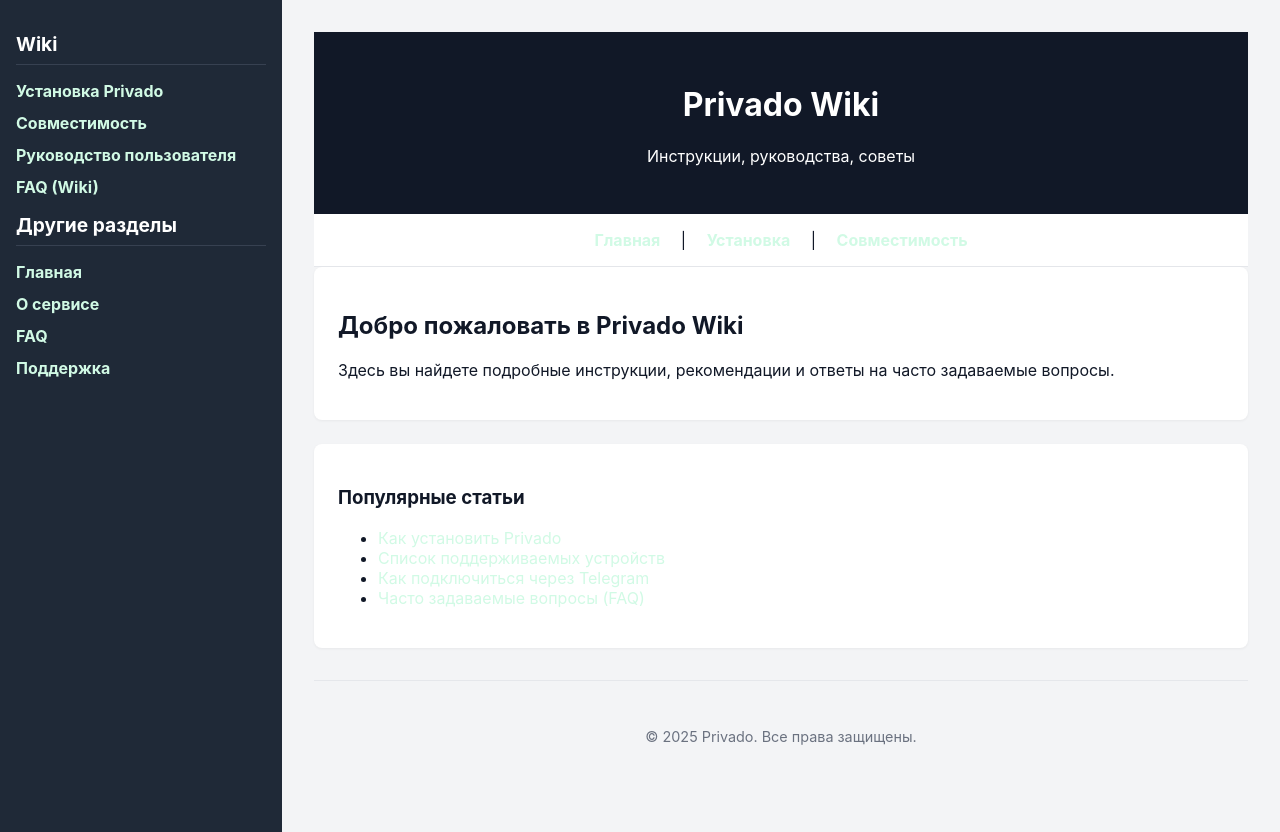
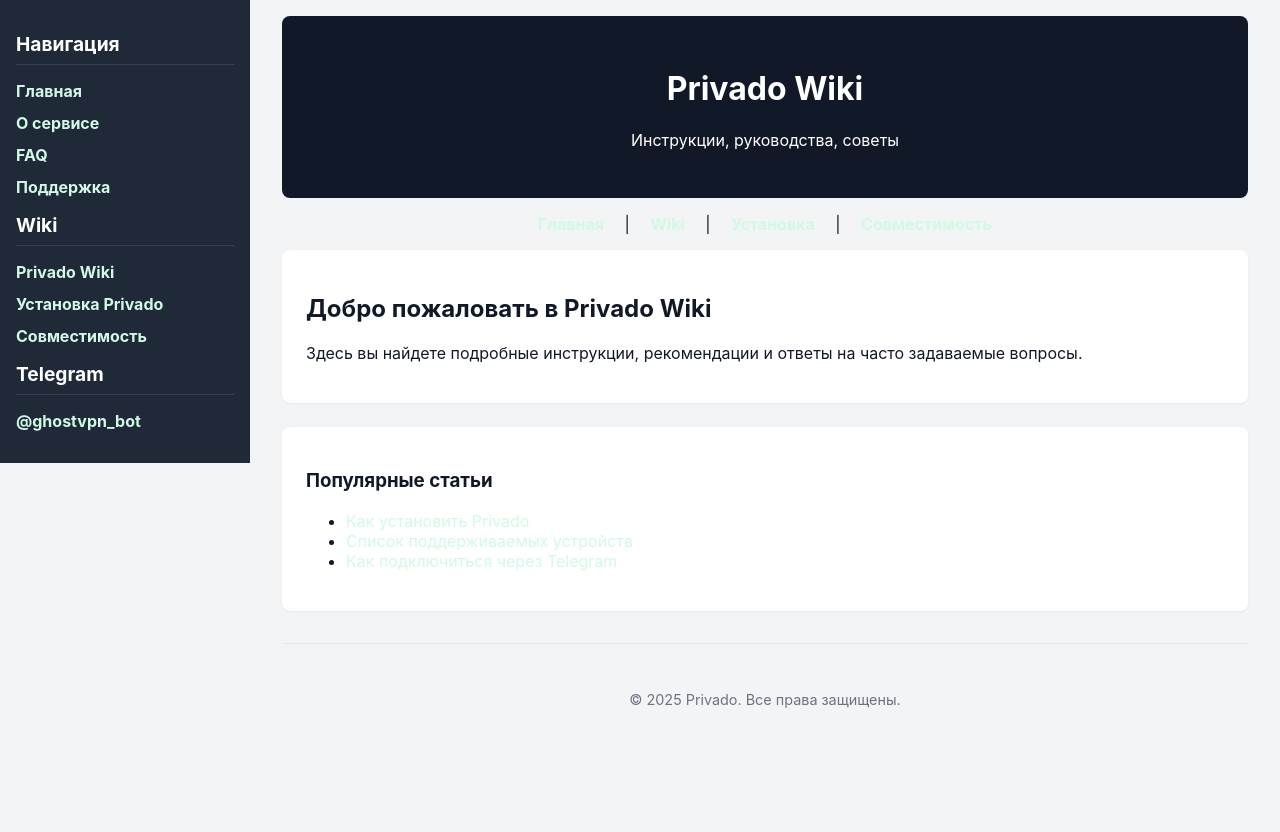
Before and after one commit to kosia-zlo/mysite, a plain HTML site: page wiki.html in a window 1280 px wide. After the commit the page ends 800 px from the top, so only its background shows below. Drawn offline with Linux system fonts and the light colour scheme.

Commit message:
Update wiki.html

```diff
--- a/wiki.html
+++ b/wiki.html
@@ -13,27 +13,39 @@
       --border-radius: 8px;
     }
 
+    * {
+      box-sizing: border-box;
+    }
+
     body {
       margin: 0;
       font-family: -apple-system, BlinkMacSystemFont, 'Segoe UI', Roboto, sans-serif;
       background-color: var(--bg-color);
       color: var(--text-color);
       display: flex;
+      flex-direction: column;
+    }
+
+    @media (min-width: 768px) {
+      body {
+        flex-direction: row;
+      }
     }
 
     a {
+      color: var(--accent-color);
       text-decoration: none;
-      color: var(--accent-color);
     }
 
     .sidebar {
-      width: 250px;
+      width: 100%;
+      max-width: 250px;
       background-color: var(--sidebar-bg);
       color: white;
-      min-height: 100vh;
       padding: 1rem;
       position: sticky;
       top: 0;
+      height: fit-content;
     }
 
     .sidebar h2 {
@@ -55,6 +67,7 @@
     .sidebar a {
       color: var(--accent-color);
       font-weight: bold;
+      display: block;
     }
 
     .sidebar a:hover {
@@ -63,7 +76,26 @@
 
     .content {
       flex: 1;
-      padding: 2rem;
+      padding: 1rem 2rem;
+    }
+
+    header {
+      background: var(--text-color);
+      color: white;
+      padding: 2rem 1rem;
+      text-align: center;
+      border-radius: var(--border-radius);
+    }
+
+    nav {
+      text-align: center;
+      margin: 1rem 0;
+    }
+
+    nav a {
+      margin: 0 1rem;
+      color: var(--accent-color);
+      font-weight: bold;
     }
 
     .card {
@@ -74,33 +106,23 @@
       margin-bottom: 1.5rem;
     }
 
-    header {
-      background: var(--text-color);
-      color: white;
+    footer {
+      text-align: center;
+      font-size: 0.9rem;
+      color: #6b7280;
+      margin-top: 2rem;
       padding: 2rem 1rem;
-      text-align: center;
+      border-top: 1px solid #e5e7eb;
     }
 
-    nav {
-      background: white;
-      border-bottom: 1px solid #e5e7eb;
-      padding: 1rem;
-      text-align: center;
-    }
+    @media (max-width: 768px) {
+      .content {
+        padding: 1rem;
+      }
 
-    nav a {
-      margin: 0 1rem;
-      color: var(--accent-color);
-      font-weight: bold;
-    }
-
-    footer {
-      text-align: center;
-      padding: 2rem 1rem;
-      font-size: 0.9rem;
-      color: #6b7280;
-      border-top: 1px solid #e5e7eb;
-      margin-top: 2rem;
+      .sidebar {
+        display: none;
+      }
     }
   </style>
 </head>
@@ -108,20 +130,24 @@
 
   <!-- Боковое меню -->
   <aside class="sidebar">
-    <h2>Wiki</h2>
-    <ul>
-      <li><a href="wiki/installation.html">Установка Privado</a></li>
-      <li><a href="wiki/compatibility.html">Совместимость</a></li>
-      <li><a href="#">Руководство пользователя</a></li>
-      <li><a href="#">FAQ (Wiki)</a></li>
-    </ul>
-
-    <h2>Другие разделы</h2>
+    <h2>Навигация</h2>
     <ul>
       <li><a href="index.html">Главная</a></li>
       <li><a href="about.html">О сервисе</a></li>
       <li><a href="faq.html">FAQ</a></li>
       <li><a href="support.html">Поддержка</a></li>
+    </ul>
+
+    <h2>Wiki</h2>
+    <ul>
+      <li><a href="wiki.html">Privado Wiki</a></li>
+      <li><a href="installation.html">Установка Privado</a></li>
+      <li><a href="compatibility.html">Совместимость</a></li>
+    </ul>
+
+    <h2>Telegram</h2>
+    <ul>
+      <li><a href="https://t.me/ghostvpn_bot " target="_blank">@ghostvpn_bot</a></li>
     </ul>
   </aside>
 
@@ -134,8 +160,9 @@
 
     <nav>
       <a href="index.html">Главная</a> |
-      <a href="wiki/installation.html">Установка</a> |
-      <a href="wiki/compatibility.html">Совместимость</a>
+      <a href="wiki.html">Wiki</a> |
+      <a href="installation.html">Установка</a> |
+      <a href="compatibility.html">Совместимость</a>
     </nav>
 
     <main>
@@ -147,10 +174,9 @@
       <div class="card">
         <h3>Популярные статьи</h3>
         <ul>
-          <li><a href="wiki/installation.html">Как установить Privado</a></li>
-          <li><a href="wiki/compatibility.html">Список поддерживаемых устройств</a></li>
+          <li><a href="installation.html">Как установить Privado</a></li>
+          <li><a href="compatibility.html">Список поддерживаемых устройств</a></li>
           <li><a href="#">Как подключиться через Telegram</a></li>
-          <li><a href="#">Часто задаваемые вопросы (FAQ)</a></li>
         </ul>
       </div>
     </main>
```
